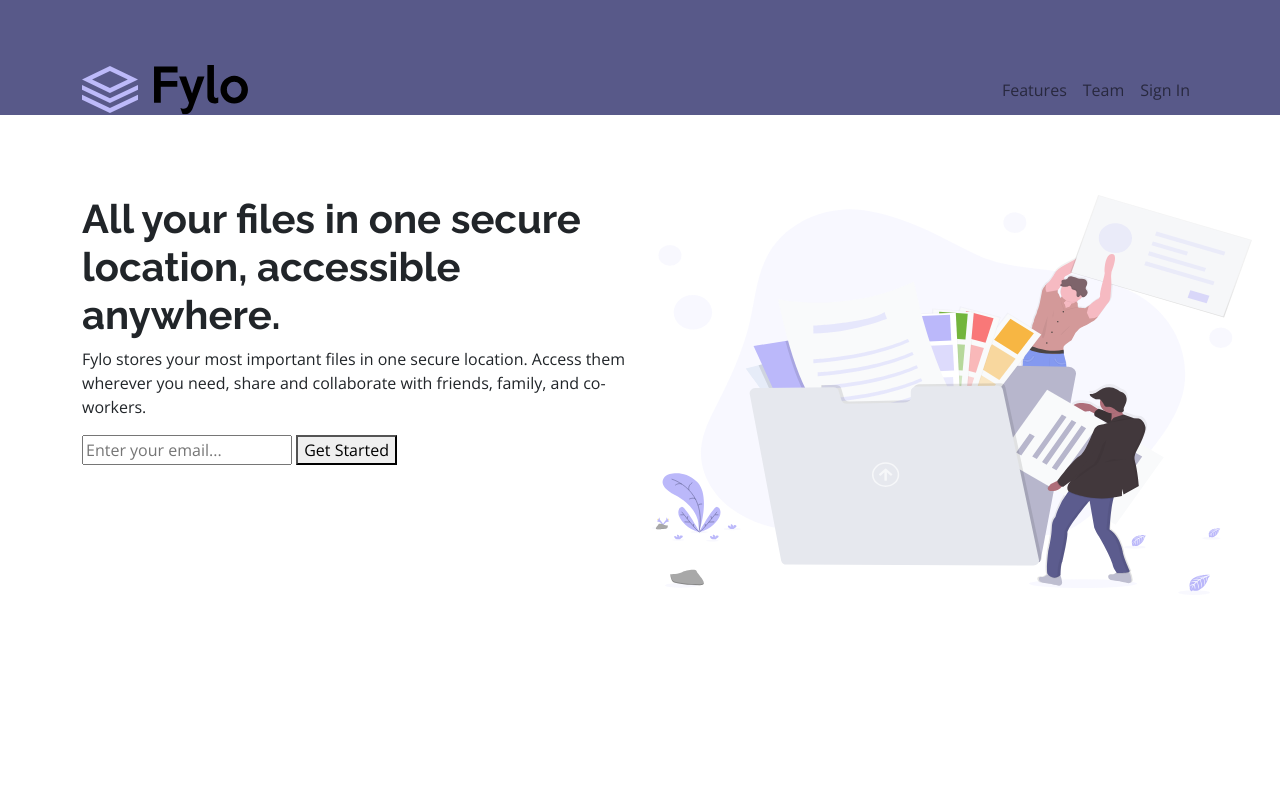
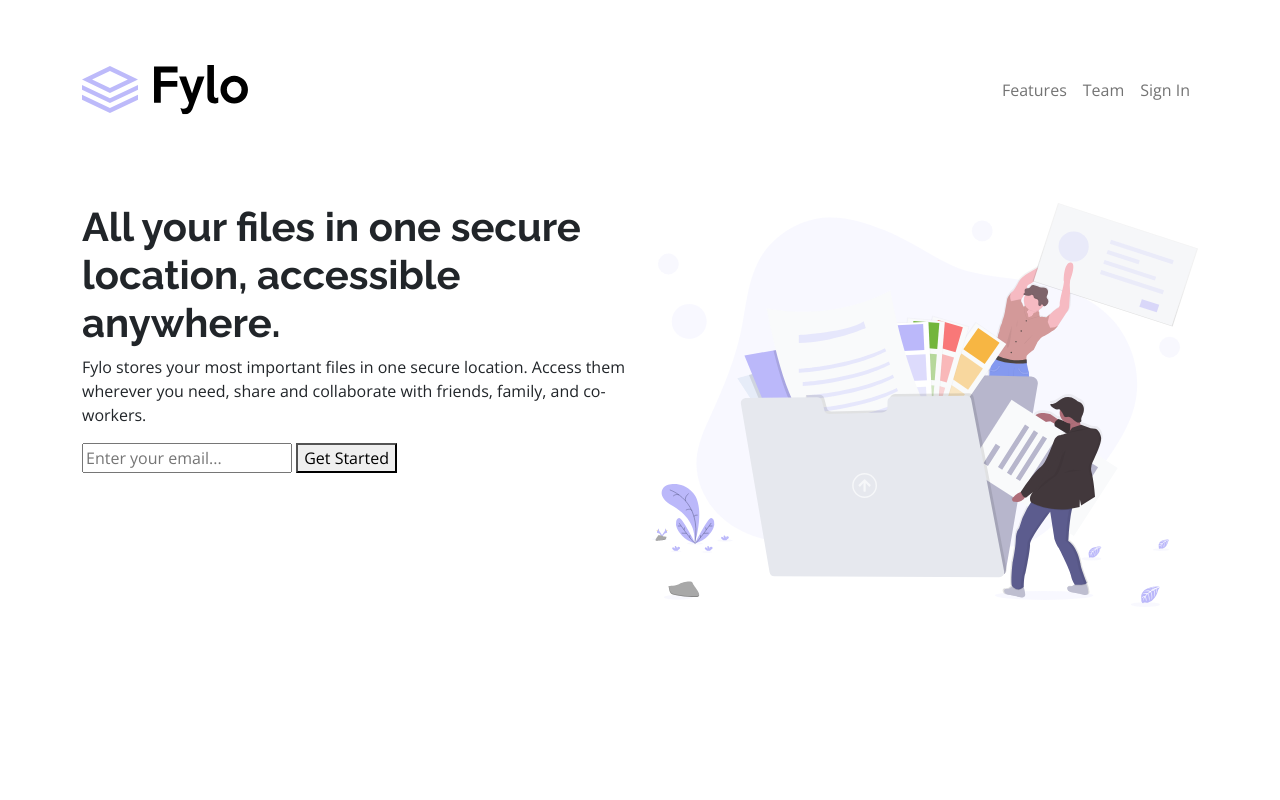
Before and after one commit to MahdiSohaily/Fylo-landing-page, a website: page index.html in a window 1280 px wide. Shown: the top 800 px of the page. Drawn offline with nearby package versions, Linux system fonts and the light colour scheme.

Commit message:
Update HTML structure

```diff
--- a/index.html
+++ b/index.html
@@ -19,7 +19,7 @@
 </head>
 
 <body>
-  <nav class="navbar navbar-expand-sm pt-400 bg-secondary pb-0">
+  <nav class="navbar navbar-expand-sm pt-400">
     <div class="container">
       <img width="166" height="50" src="./images/logo.svg" class="navbar-brand p-0">
       <ul class="navbar-nav">
@@ -51,7 +51,7 @@
           </form>
         </div>
         <div class="col-sm-6">
-          <img height="400" width="600" src="./images/illustration-1.svg" alt="">
+          <img class="responsive" height="400" width="600" src="./images/illustration-1.svg" alt="">
         </div>
       </div>
     </section>
@@ -85,7 +85,7 @@
             </article>
           </div>
           <div class="col-sm-6">
-            <img width="600" height="400" src="./images/illustration-2.svg" alt="illustration-2">
+            <img class="responsive" width="600" height="400" src="./images/illustration-2.svg" alt="illustration-2">
           </div>
         </div>
       </div>
--- a/src/scss/styles.scss
+++ b/src/scss/styles.scss
@@ -65,3 +65,8 @@ $utilities: (
     background-position: top center;
     background-repeat: no-repeat;
 }
+
+img.responsive {
+    width: 100%;
+    height: auto;
+}
```
Also changed, not shown: public/css/styles.css, 1 other file.
